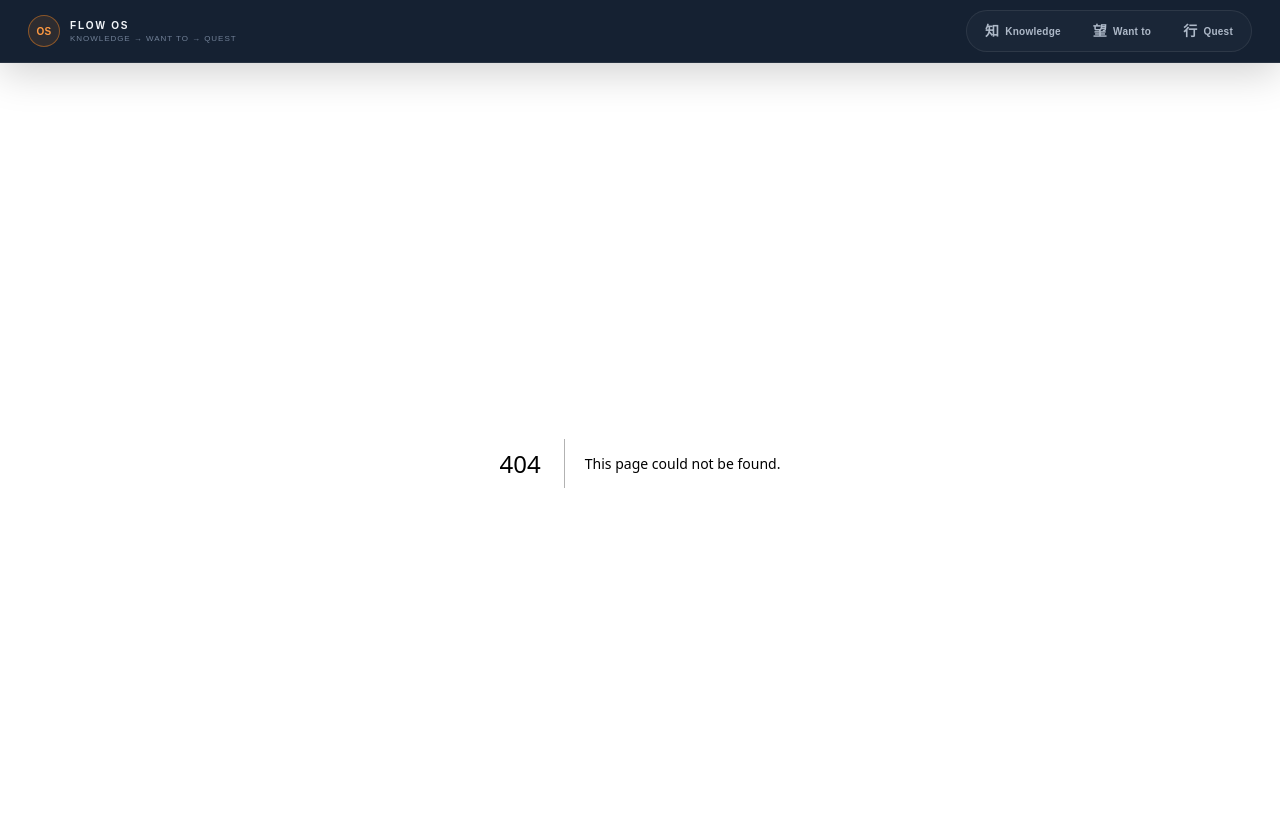
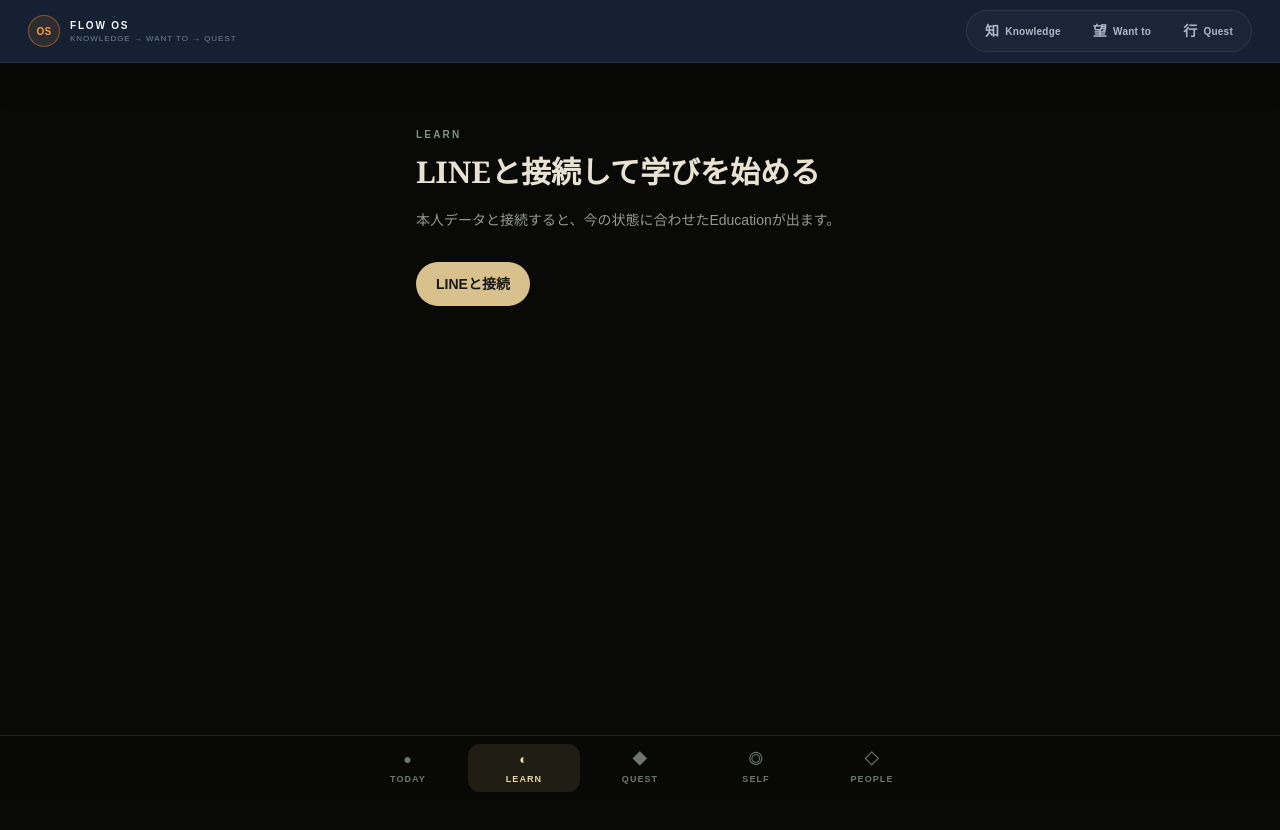
Before and after one commit to takraw369/ace-quest-board, a Next.js app: page /learn in a window 1280 px wide. Before the commit this address had no page. Shown: the top 830 px of the page. Built offline with nearby package versions, Linux system fonts and the light colour scheme; no server answers.

Commit message:
feat: add Learn route

```diff
--- /dev/null
+++ b/src/app/learn/page.tsx
@@ -0,0 +1,5 @@
+import LearnClient from '@/components/pwa/LearnClient';
+
+export default function LearnPage() {
+  return <LearnClient />;
+}
```
